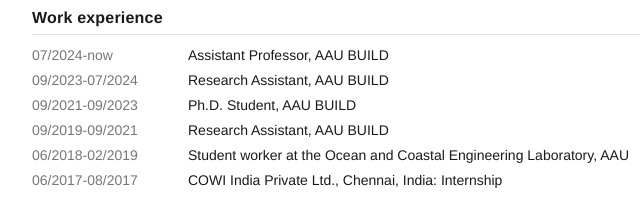
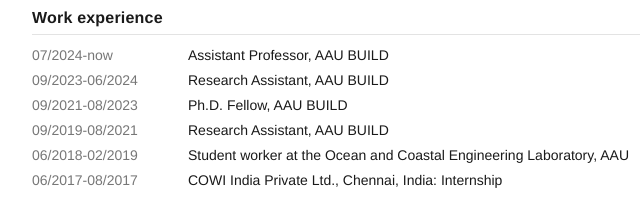
Before and after one commit to jacobaandersen/jacobaandersen.github.io, a plain HTML site: page cv.html in a window 1280 px wide. Shown: the part 533-749 px from the top of the page, 208-848 px from the left. Drawn offline with Linux system fonts and the light colour scheme.

Commit message:
Updates on cv and more

```diff
--- a/cv.html
+++ b/cv.html
@@ -119,9 +119,9 @@
 
   <h2 class="section">Work experience</h2>
   <div class="entry-row"><span class="entry-date">07/2024-now</span><span>Assistant Professor, AAU BUILD</span></div>
-  <div class="entry-row"><span class="entry-date">09/2023-07/2024</span><span>Research Assistant, AAU BUILD</span></div>
-  <div class="entry-row"><span class="entry-date">09/2021-09/2023</span><span>Ph.D. Student, AAU BUILD</span></div>
-  <div class="entry-row"><span class="entry-date">09/2019-09/2021</span><span>Research Assistant, AAU BUILD</span></div>
+  <div class="entry-row"><span class="entry-date">09/2023-06/2024</span><span>Research Assistant, AAU BUILD</span></div>
+  <div class="entry-row"><span class="entry-date">09/2021-08/2023</span><span>Ph.D. Fellow, AAU BUILD</span></div>
+  <div class="entry-row"><span class="entry-date">09/2019-08/2021</span><span>Research Assistant, AAU BUILD</span></div>
   <div class="entry-row"><span class="entry-date">06/2018-02/2019</span><span>Student worker at the Ocean and Coastal Engineering Laboratory, AAU</span></div>
   <div class="entry-row"><span class="entry-date">06/2017-08/2017</span><span>COWI India Private Ltd., Chennai, India: Internship</span></div>
 
```
